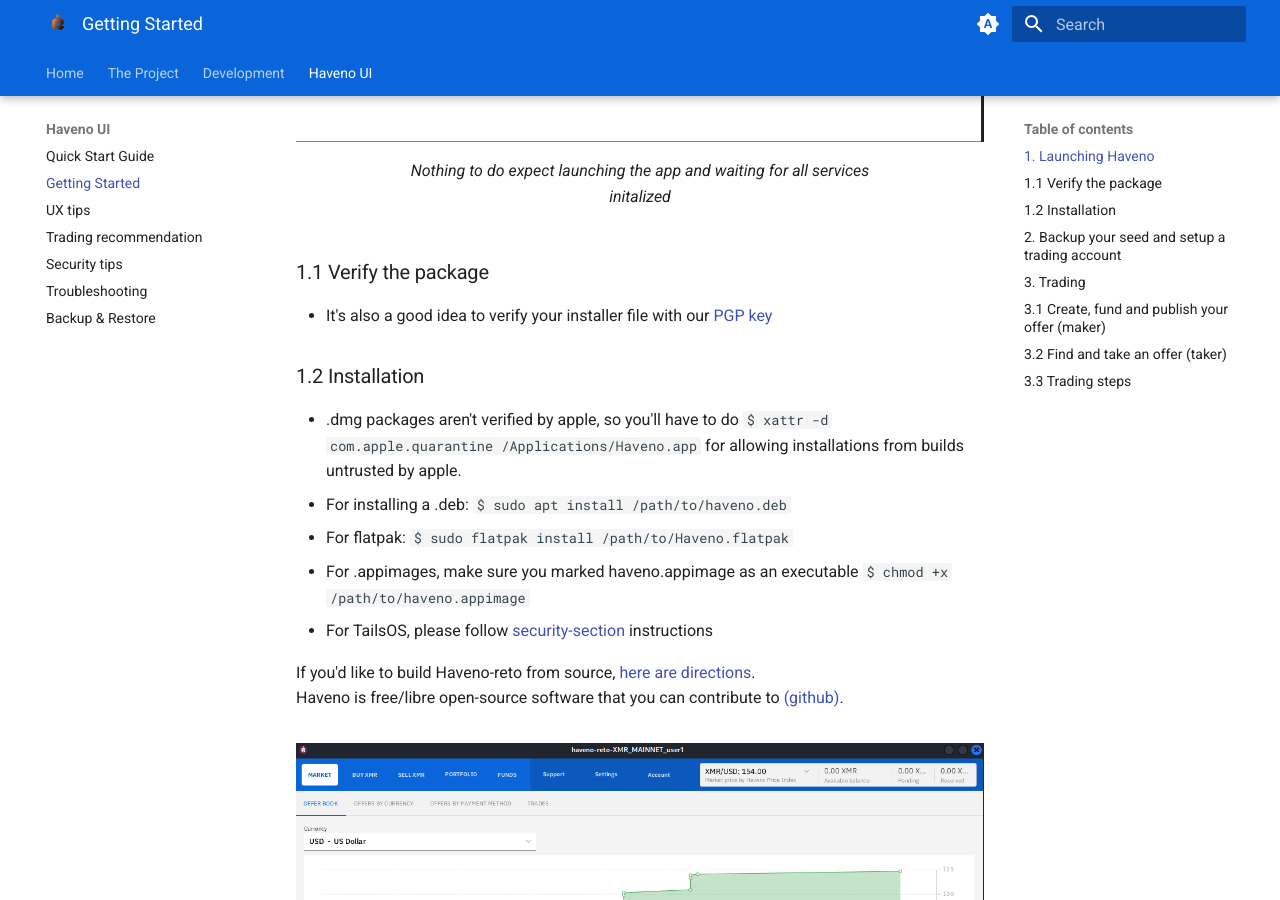
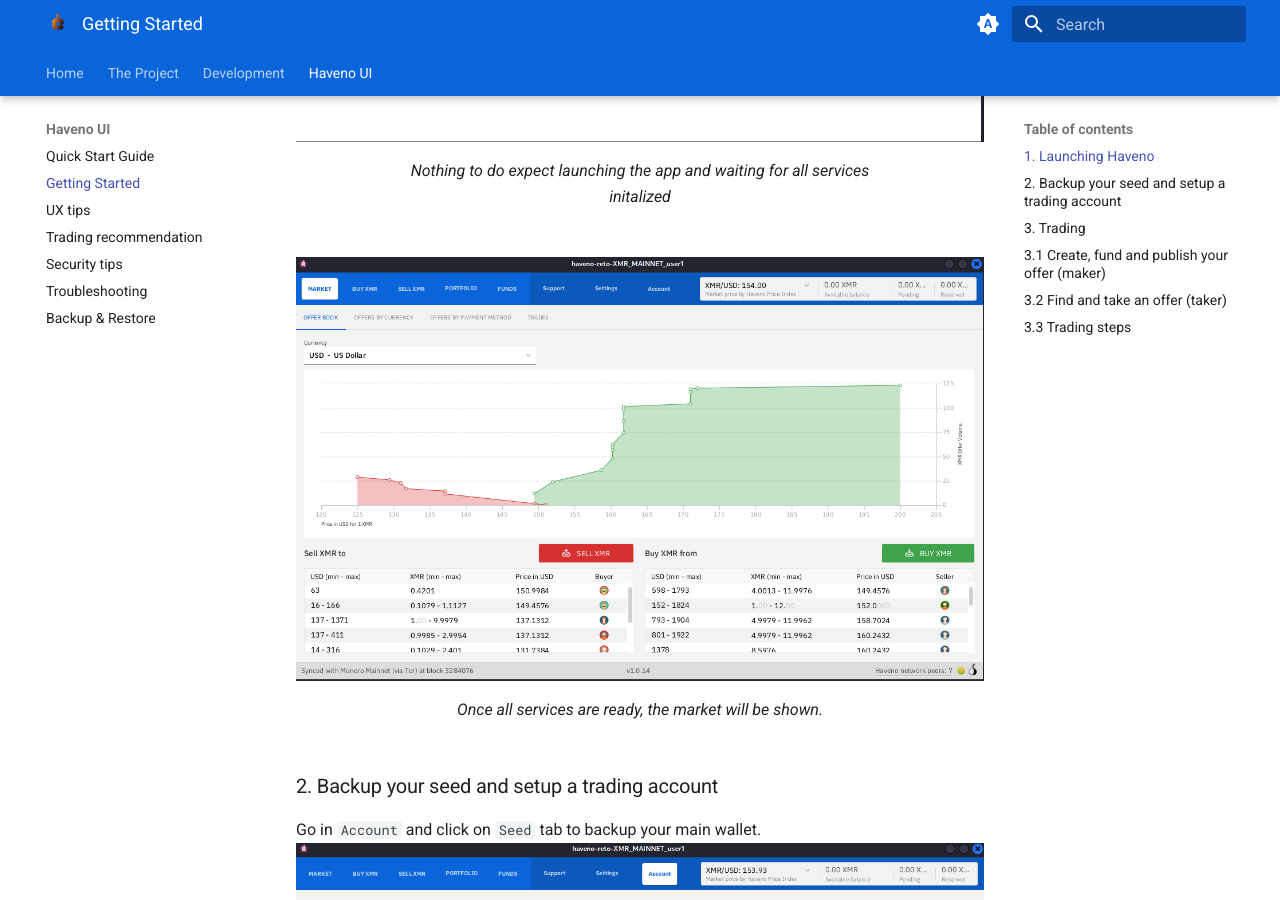
Before and after one commit to boldsuck/haveno-reto-docs, an MkDocs documentation site: the page built from docs/haveno-ui/get_started.md, in a window 1280 px wide and 900 px high, scrolled down 569 px. Built offline with MkDocs 1.6.1 and Material for MkDocs 9.7.7, drawn with Linux system fonts in a browser that asks for light colours; plug-ins that fetch from the network failed and are left out; the version menu is left out.

Commit message:
Update get_started.md
moving installation in getting started for clearer documentation

````diff
--- a/docs/haveno-ui/get_started.md
+++ b/docs/haveno-ui/get_started.md
@@ -6,22 +6,6 @@
 /// caption
 Nothing to do expect launching the app and waiting for all services initalized
 ///
-
-
-### 1.1 Verify the package
-
-- It's also a good idea to verify your installer file with our [PGP key](https://haveno-reto.com/reto_public.asc)
-
-### 1.2 Installation
-
-- .dmg packages aren't verified by apple, so you'll have to do ```$ xattr -d com.apple.quarantine /Applications/Haveno.app``` for allowing installations from builds untrusted by apple.
--  For installing a .deb: ```$ sudo apt install /path/to/haveno.deb```
--  For flatpak: ```$ sudo flatpak install /path/to/Haveno.flatpak```
--  For .appimages, make sure you marked haveno.appimage as an executable ```$ chmod +x /path/to/haveno.appimage```
--  For TailsOS, please follow [security-section](./security.md#install-and-use-retoswap-on-tailsos) instructions
-
-If you'd like to build Haveno-reto from source, [here are directions](https://github.com/retoaccess1/haveno-reto/blob/master/docs/installing.md).<br>
-Haveno is free/libre open-source software that you can contribute to [(github)](https://github.com/retoaccess1/haveno-reto).
 
 ![Image](../resources/img/haveno-ui/home.png)
 /// caption
````
